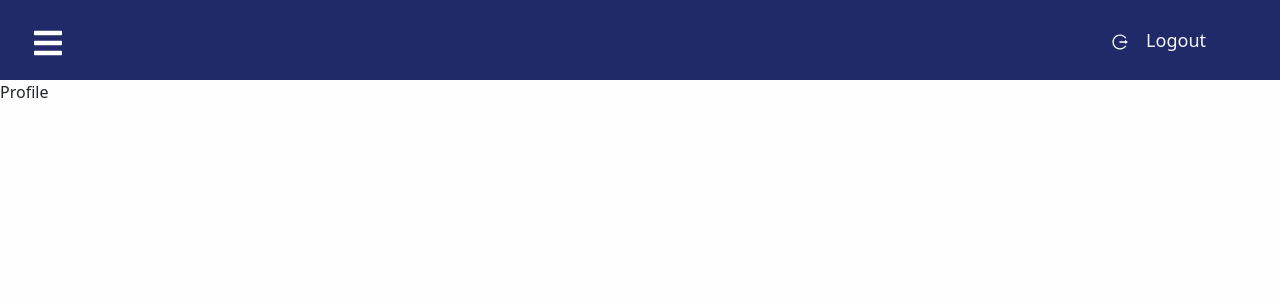
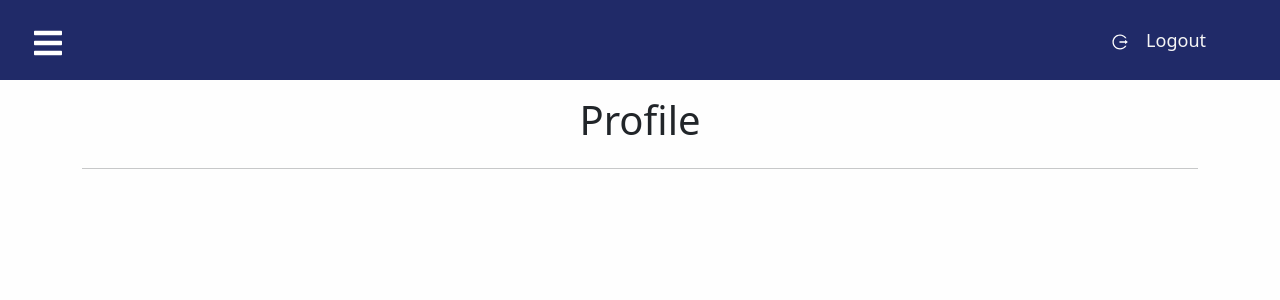
Before and after one commit to eduardvercaemer/itesm-tc2005b-tame-web-app, a React (Create React App) app: page /home/profile in a window 1280 px wide. Shown: the top 300 px of the page. Built offline with nearby package versions, Linux system fonts and the light colour scheme.

Commit message:
style profile

```diff
--- a/src/components/Profile.js
+++ b/src/components/Profile.js
@@ -1,15 +1,32 @@
 import React from "react";
+import { Container, Row, Col, Image } from "react-bootstrap";
 import { useParams } from "react-router-dom";
 
-const Profile = ({ props }) => {
+const Profile = () => {
   const params = useParams();
   const username = params.username;
 
   return (
-    <>
-      <div>Profile</div>
-      {username && <h1>{username}</h1>}
-    </>
+    <Container className="mt-3">
+      <Row>
+        <Col className="mx-auto text-center">
+          <h1>Profile</h1>
+        </Col>
+      </Row>
+      <hr />
+      <Row>
+        {username && (
+          <Col className="mx-auto text-center align-self-center">
+            <h3>{username}</h3>
+          </Col>
+        )}
+        {username && (
+          /* random image from internet */ <Col className="mx-auto text-center">
+            <Image src="https://picsum.photos/200" roundedCircle />
+          </Col>
+        )}
+      </Row>
+    </Container>
   );
 };
 
```
